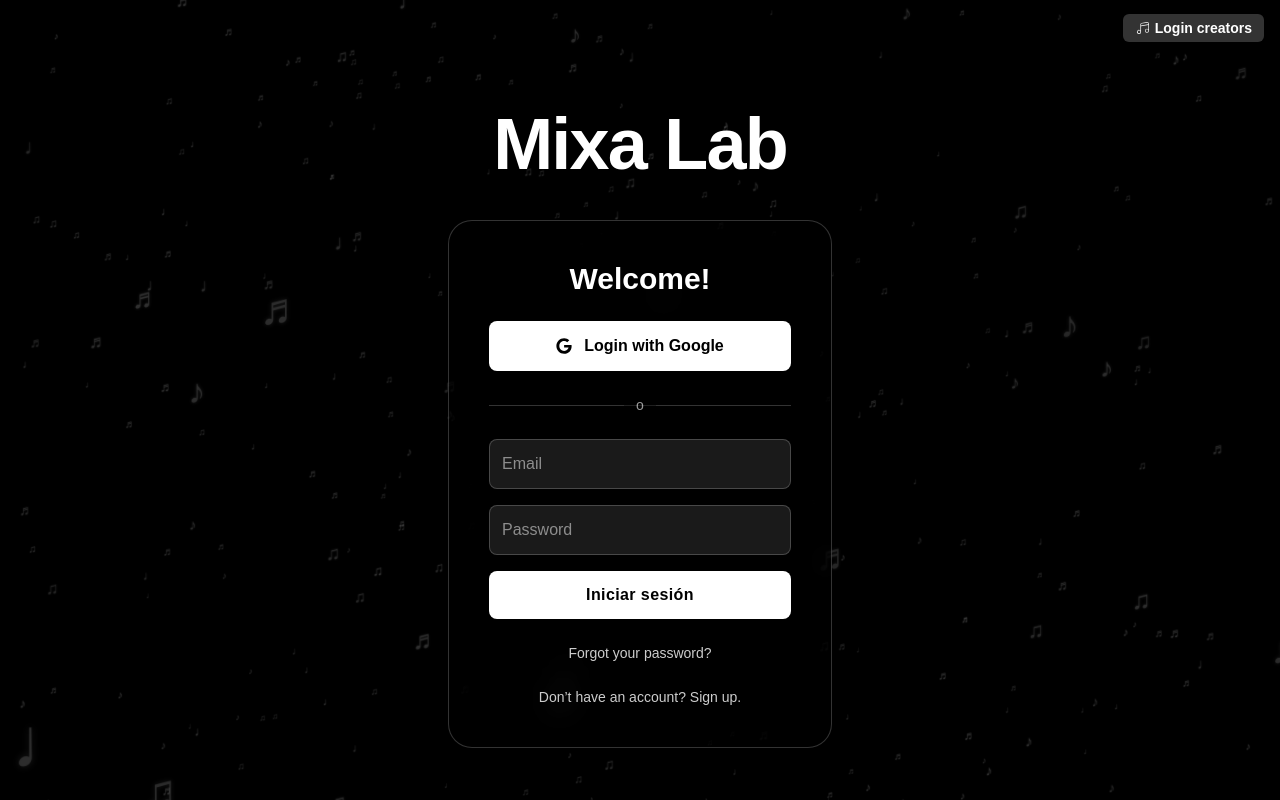
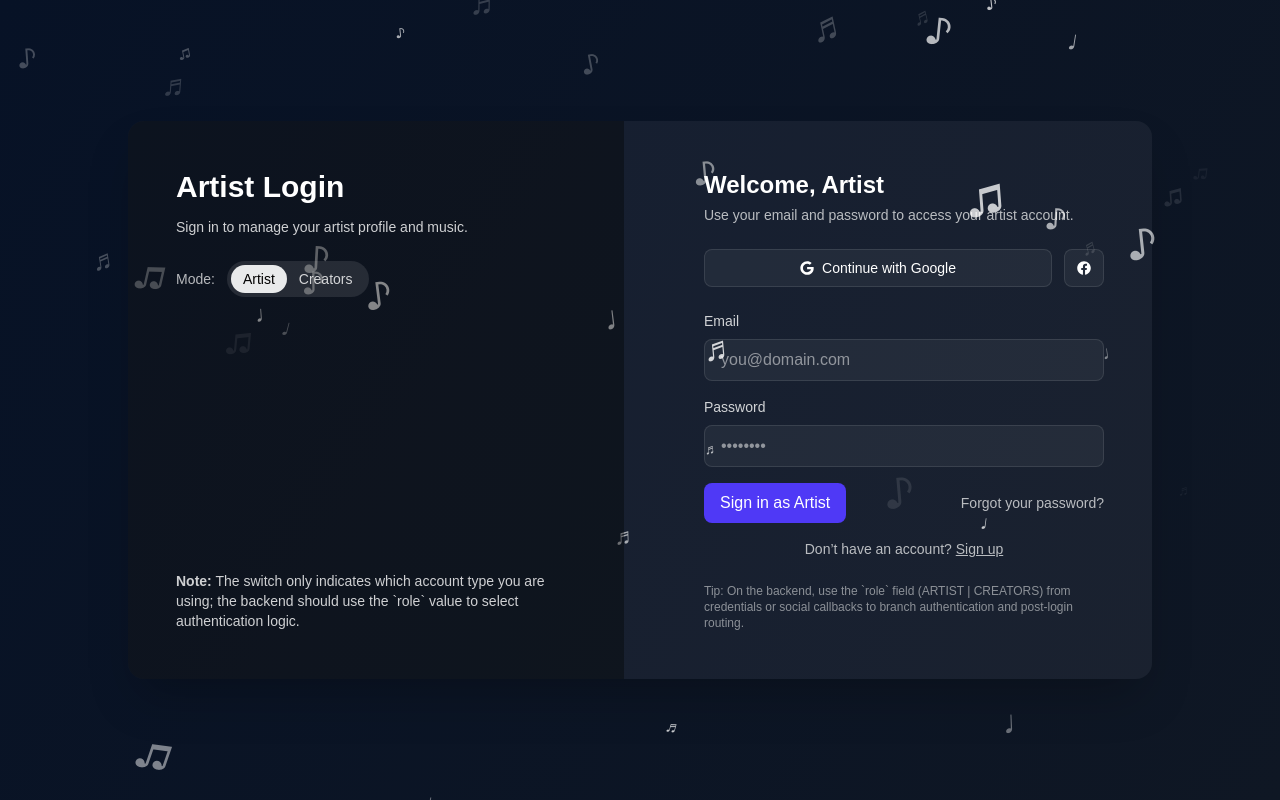
Before and after one commit to ortizjulioc/mixalab, a Next.js app: page /login in a window 1280 px wide. Built offline with nearby package versions, Linux system fonts and the light colour scheme.

Commit message:
feat(LoginPage): mejorar la lógica de autenticación y optimizar el fondo animado

```diff
--- a/app/(auth)/login/page.jsx
+++ b/app/(auth)/login/page.jsx
@@ -1,304 +1,250 @@
 "use client";
-import React, { useEffect, useState } from "react";
-import * as THREE from "three";
-import { FaGoogle, FaFacebook, FaApple } from "react-icons/fa";
-import { CiMusicNote1 } from "react-icons/ci";
+import React, { useEffect, useRef, useState } from "react";
+import { useRouter } from "next/navigation";
+import { signIn } from "next-auth/react";
+import { FaGoogle, FaFacebook } from "react-icons/fa";
 import Link from "next/link";
-import { signIn } from "next-auth/react";
 
-export default function Login() {
-
+export default function LoginPage() {
+  const router = useRouter();
+  const [mode, setMode] = useState("ARTIST"); // ARTIST or CREATORS
   const [email, setEmail] = useState("");
   const [password, setPassword] = useState("");
   const [loading, setLoading] = useState(false);
   const [error, setError] = useState("");
 
+  const canvasRef = useRef(null);
+  const notesRef = useRef([]);
+
   useEffect(() => {
-    // --- THREE: escena con notas musicales y animación de entrada ---
-    const scene = new THREE.Scene();
-    const camera = new THREE.PerspectiveCamera(
-      75,
-      window.innerWidth / window.innerHeight,
-      0.1,
-      1000
-    );
-    const renderer = new THREE.WebGLRenderer({ antialias: true, alpha: true });
-    renderer.setPixelRatio(window.devicePixelRatio || 1);
-    renderer.setSize(window.innerWidth, window.innerHeight);
+    setError("");
+  }, [mode, email, password]);
 
-    const canvasContainer = document.getElementById("bg-animation-canvas-container");
-    if (canvasContainer) canvasContainer.appendChild(renderer.domElement);
+  // --- Lightweight animated musical-notes background (2D canvas) ---
+  useEffect(() => {
+    const canvas = canvasRef.current;
+    if (!canvas) return;
+    const ctx = canvas.getContext("2d");
 
-    // --- texturas de notas musicales ---
-    const makeNoteTexture = (glyph) => {
-      const size = 128;
-      const c = document.createElement("canvas");
-      c.width = size;
-      c.height = size;
-      const ctx = c.getContext("2d");
-      ctx.clearRect(0, 0, size, size);
-      ctx.shadowColor = "rgba(255,255,255,0.6)";
-      ctx.shadowBlur = 12;
-      ctx.fillStyle = "#ffffff";
-      ctx.font = Math.floor(size * 0.8) + 'px "Segoe UI Symbol","Apple Color Emoji","Noto Color Emoji",Arial';
-      ctx.textAlign = "center";
-      ctx.textBaseline = "middle";
-      ctx.fillText(glyph, size / 2, size / 2 + size * 0.05);
-      const tex = new THREE.CanvasTexture(c);
-      const getMaxAniso = renderer.capabilities.getMaxAnisotropy
-        ? renderer.capabilities.getMaxAnisotropy()
-        : 1;
-      tex.anisotropy = Math.min(getMaxAniso, 8);
-      tex.needsUpdate = true;
-      return tex;
-    };
+    let w = (canvas.width = window.innerWidth);
+    let h = (canvas.height = window.innerHeight);
+    const NOTES = ["♪", "♫", "♬", "♩"];
+    const count = Math.floor((w * h) / 50000) + 30;
 
-    const glyphs = ["♪", "♫", "♩", "♬"];
-    const textures = glyphs.map(makeNoteTexture);
-
-    // --- grupos de puntos ---
-    const total = 2000;
-    const groups = glyphs.length;
-    const perGroup = Math.ceil(total / groups);
-    const systems = [];
-    const materials = [];
-    const geometries = [];
-
-    // opacidad objetivo para el fade-in
-    const TARGET_OPACITY = 0.95;
-
-    for (let g = 0; g < groups; g++) {
-      const count = g === groups - 1 ? total - perGroup * (groups - 1) : perGroup;
-      const positions = [];
-      const colors = [];
-      const color = new THREE.Color();
-
+    function initNotes() {
+      notesRef.current = [];
       for (let i = 0; i < count; i++) {
-        positions.push(Math.random() * 2000 - 1000);
-        positions.push(Math.random() * 2000 - 1000);
-        positions.push(Math.random() * 2000 - 1000);
-
-        // blancos/grises (tema oscuro, look original)
-        color.setHSL(0, 0, Math.random() * 0.5 + 0.5);
-        colors.push(color.r, color.g, color.b);
+        notesRef.current.push({
+          x: Math.random() * w,
+          y: Math.random() * h,
+          vy: 0.3 + Math.random() * 1,
+          vx: -0.5 + Math.random() * 1,
+          size: 12 + Math.random() * 28,
+          char: NOTES[Math.floor(Math.random() * NOTES.length)],
+          alpha: 0.2 + Math.random() * 0.8,
+          rot: (Math.random() - 0.5) * 0.4,
+        });
+      }
     }
 
-      const geo = new THREE.BufferGeometry();
-      geo.setAttribute("position", new THREE.Float32BufferAttribute(positions, 3));
-      geo.setAttribute("color", new THREE.Float32BufferAttribute(colors, 3));
-
-      const mat = new THREE.PointsMaterial({
-        size: 26,
-        map: textures[g],
-        vertexColors: true,
-        transparent: true,
-        depthWrite: false,
-        opacity: 0, // empieza en 0 para el fade-in
-        blending: THREE.AdditiveBlending,
-        sizeAttenuation: true,
-      });
-
-      const pts = new THREE.Points(geo, mat);
-      // ligera variación inicial
-      pts.rotation.x = Math.random() * Math.PI;
-      pts.rotation.y = Math.random() * Math.PI;
-
-      scene.add(pts);
-      systems.push(pts);
-      materials.push(mat);
-      geometries.push(geo);
+    function onResize() {
+      w = canvas.width = window.innerWidth;
+      h = canvas.height = window.innerHeight;
+      initNotes();
     }
 
-    // cámara con zoom-in de entrada
-    const START_Z = 800;
-    const END_Z = 500;
-    camera.position.z = START_Z;
+    initNotes();
+    window.addEventListener("resize", onResize);
 
-    // interacción con mouse (parallax suave)
-    let mouseX = 0,
-      mouseY = 0;
-    const handleMouseMove = (e) => {
-      mouseX = (e.clientX / window.innerWidth) * 2 - 1;
-      mouseY = -(e.clientY / window.innerHeight) * 2 + 1;
-    };
-    window.addEventListener("mousemove", handleMouseMove);
+    let raf = null;
+    function draw() {
+      ctx.clearRect(0, 0, w, h);
 
-    // animación
-    const startTime = performance.now();
-    let rafId;
+      // subtle gradient background
+      const g = ctx.createLinearGradient(0, 0, w, h);
+      g.addColorStop(0, "#071226");
+      g.addColorStop(1, "#0f1724");
+      ctx.fillStyle = g;
+      ctx.fillRect(0, 0, w, h);
 
-    const animate = () => {
-      rafId = requestAnimationFrame(animate);
+      // draw notes
+      for (const n of notesRef.current) {
+        ctx.save();
+        ctx.globalAlpha = n.alpha * 0.9;
+        ctx.translate(n.x, n.y);
+        ctx.rotate(n.rot);
+        ctx.font = `${n.size}px system-ui, -apple-system, 'Segoe UI', Roboto, 'Helvetica Neue', Arial`;
+        ctx.fillStyle = `rgba(255,255,255,${Math.max(0.08, Math.min(0.9, n.alpha))})`;
+        ctx.fillText(n.char, 0, 0);
+        ctx.restore();
 
-      // progreso del intro (1.2s) con easeOutQuad
-      const elapsed = performance.now() - startTime;
-      const t = Math.min(1, elapsed / 1200);
-      const ease = 1 - (1 - t) * (1 - t);
+        n.x += n.vx;
+        n.y -= n.vy; // float upward
+        n.rot += (Math.random() - 0.5) * 0.02;
 
-      // fade-in de partículas
-      materials.forEach((m) => (m.opacity = TARGET_OPACITY * ease));
+        if (n.y < -50 || n.x < -100 || n.x > w + 100) {
+          // recycle
+          n.x = Math.random() * w;
+          n.y = h + 30 + Math.random() * 200;
+          n.vy = 0.3 + Math.random() * 1.2;
+          n.vx = -0.5 + Math.random() * 1;
+          n.size = 12 + Math.random() * 28;
+          n.alpha = 0.2 + Math.random() * 0.9;
+        }
+      }
 
-      // zoom-in de cámara
-      camera.position.z = START_Z + (END_Z - START_Z) * ease;
+      raf = requestAnimationFrame(draw);
+    }
 
-      // rotación base + parallax por mouse
-      systems.forEach((sys, i) => {
-        const f = 0.0005 + i * 0.00015;
-        sys.rotation.y += (mouseX * 0.005 - sys.rotation.y) * 0.02 + f * 0.5;
-        sys.rotation.x += (mouseY * 0.005 - sys.rotation.x) * 0.02 + f * 0.25;
-      });
-
-      renderer.render(scene, camera);
-    };
-    animate();
-
-    const handleResize = () => {
-      camera.aspect = window.innerWidth / window.innerHeight;
-      camera.updateProjectionMatrix();
-      renderer.setPixelRatio(window.devicePixelRatio || 1);
-      renderer.setSize(window.innerWidth, window.innerHeight);
-    };
-    window.addEventListener("resize", handleResize);
+    draw();
 
     return () => {
-      window.removeEventListener("resize", handleResize);
-      window.removeEventListener("mousemove", handleMouseMove);
-      if (rafId) cancelAnimationFrame(rafId);
-      if (canvasContainer && renderer.domElement.parentNode === canvasContainer) {
-        canvasContainer.removeChild(renderer.domElement);
-      }
-      systems.forEach((s) => scene.remove(s));
-      geometries.forEach((g) => g.dispose());
-      materials.forEach((m) => {
-        if (m.map) m.map.dispose();
-        m.dispose();
-      });
-      textures.forEach((t) => t.dispose());
-      renderer.dispose();
+      cancelAnimationFrame(raf);
+      window.removeEventListener("resize", onResize);
     };
   }, []);
+
+  // --- Authentication handlers ---
   const handleSubmit = async (e) => {
     e.preventDefault();
     setLoading(true);
     setError("");
 
     const res = await signIn("credentials", {
+      redirect: false,
       email,
       password,
-      callbackUrl: `/api/auth/finalize?role=ARTIST`,
+      role: mode,
     });
 
     setLoading(false);
 
-    if (res?.error) {
-      setError("Credenciales inválidas.");
-    } else if (res?.ok && res.url) {
-      window.location.href = res.url; // redirige al callbackUrl
+    if (!res) {
+      setError("Unknown error. Please try again.");
+      return;
     }
+    if (res.error) {
+      setError(res.error);
+      return;
+    }
+
+    if (mode === "ARTIST") router.push("/dashboard/artist");
+    else router.push("/dashboard/creators");
   };
 
+  const handleSocial = async (provider) => {
+    const callbackUrl = `/auth/redirect?role=${mode}`; // puedes redirigir a donde quieras
+
+    await signIn(provider, { callbackUrl });
+  };
+
+  const isArtist = mode === "ARTIST";
+
   return (
-    <div className="bg-black text-white min-h-dvh overflow-hidden relative">
-      {/* Canvas de fondo */}
-      <div
-        id="bg-animation-canvas-container"
-        className="absolute inset-0 z-0 opacity-20"
-        style={{ contain: "layout paint size" }}
-      />
+    <div className="relative min-h-screen">
+      {/* Animated musical-notes canvas background */}
+      <canvas ref={canvasRef} className="fixed inset-0 w-full h-full -z-10" />
 
-      {/* HEADER */}
-      <header className="relative z-20 h-12 sm:h-14 px-2 sm:px-4 pt-[env(safe-area-inset-top)]">
-        <div className="absolute inset-y-0 right-2 sm:right-4 flex items-center">
-          <Link
-            href="/login/creators"
-            className="flex items-center gap-1 bg-white/20 hover:bg-white/30 transition-colors duration-300
-                     text-xs sm:text-sm font-medium sm:font-semibold text-white
-                     py-1 px-2 sm:py-1.5 sm:px-3 rounded-md backdrop-blur-md leading-none"
+      <div className="min-h-screen flex items-center justify-center p-6">
+        <div className="max-w-5xl w-full grid grid-cols-1 md:grid-cols-2 gap-8 bg-white/5 rounded-2xl shadow-2xl overflow-hidden">
+
+          {/* Left panel: selector */}
+          <aside className={`p-8 flex flex-col justify-between ${isArtist ? 'bg-[rgba(0,0,0,0.35)]' : 'bg-[rgba(2,6,23,0.45)]'} sm:p-12`}>
+            <div>
+              <h2 className="text-3xl font-bold text-white">{isArtist ? 'Artist Login' : 'Creators Login'}</h2>
+              <p className="mt-3 text-sm text-white/80">{isArtist ? 'Sign in to manage your artist profile and music.' : 'Sign in to manage projects, sales and collaborations.'}</p>
+
+              <div className="mt-6 flex items-center gap-3">
+                <span className="text-sm text-white/70">Mode:</span>
+                <div className="flex rounded-full bg-white/10 p-1">
+                  <button
+                    onClick={() => setMode('ARTIST')}
+                    className={`px-3 py-1 rounded-full text-sm font-medium transition ${isArtist ? 'bg-white/90 text-black' : 'text-white/80'}`}
                   >
-            <CiMusicNote1 className="w-4 h-4" />
-            <span className="max-[360px]:hidden ">Login creators</span>
-          </Link>
+                    Artist
+                  </button>
+                  <button
+                    onClick={() => setMode('CREATOR')}
+                    className={`px-3 py-1 rounded-full text-sm font-medium transition ${!isArtist ? 'bg-white/90 text-black' : 'text-white/80'}`}
+                  >
+                    Creators
+                  </button>
                 </div>
-      </header>
-
-      {/* MAIN */}
-      <main className="relative z-10 min-h-[calc(100dvh-3rem)] sm:min-h-[calc(100dvh-3.5rem)] flex flex-col items-center justify-center p-4 font-poppins">
-        {/* Título / logo */}
-        <div className="text-center mb-6 sm:mb-10">
-          <h1 className="text-2xl sm:text-3xl md:text-6xl lg:text-7xl font-bold tracking-tight">
-            Mixa Lab
-          </h1>
+              </div>
             </div>
 
-        {/* Panel de inicio de sesión */}
-        <div className="bg-black/40 backdrop-blur-lg p-6 sm:p-10 rounded-3xl shadow-2xl w-full max-w-sm border border-white/20">
-          <h2 className="text-2xl sm:text-3xl font-bold mb-6 text-center">Welcome!</h2>
+            <div className="mt-8 text-sm text-white/80">
+              <p><strong>Note:</strong> The switch only indicates which account type you are using; the backend should use the `role` value to select authentication logic.</p>
+            </div>
+          </aside>
 
-          {/* Social login */}
-          <div className="flex flex-col space-y-3">
-            <button
-              onClick={() => {
-                signIn("google", { callbackUrl: `/api/auth/finalize?role=ARTIST` })
-              }}
-              className="flex items-center justify-center gap-3 p-3 rounded-lg border border-white/40 bg-white text-black font-semibold transition-all duration-300 hover:scale-105 hover:shadow-lg">
-              <FaGoogle />
-              <span>Login with Google</span>
+          {/* Right panel: form */}
+          <main className={`p-8 sm:p-12 flex items-center justify-center ${isArtist ? 'bg-transparent' : 'bg-transparent'}`}>
+            <div className="w-full max-w-md">
+              <div className="mb-6">
+                <h3 className="text-2xl font-semibold text-white">{isArtist ? 'Welcome, Artist' : 'Welcome, Creator'}</h3>
+                <p className="mt-1 text-sm text-white/70">{isArtist ? 'Use your email and password to access your artist account.' : 'Sign in to access your creator workspace.'}</p>
+              </div>
+
+              <div className="flex gap-3 mb-6">
+                <button onClick={() => handleSocial('google')} className="flex-1 py-2 rounded-lg cursor-pointer border border-white/10 bg-white/5 flex items-center justify-center gap-2 text-white text-sm hover:bg-white/6">
+                  <FaGoogle /> Continue with Google
+                </button>
+                <button onClick={() => handleSocial('facebook')} className="py-2 px-3 rounded-lg border border-white/10 bg-white/5 flex items-center gap-2 text-white text-sm hover:bg-white/6">
+                  <FaFacebook />
                 </button>
               </div>
 
-          {/* Separador */}
-          <div className="relative my-6">
-            <div className="absolute inset-0 flex items-center">
-              <div className="w-full border-t border-white/20" />
-            </div>
-            <div className="relative flex justify-center text-sm">
-              <span className="bg-black/40 px-3 text-white/60">o</span>
-            </div>
-          </div>
-
-          {/* Form */}
               <form onSubmit={handleSubmit} className="space-y-4">
+                <div>
+                  <label className="block text-sm text-white/80 mb-2">Email</label>
                   <input
                     type="email"
                     value={email}
                     onChange={(e) => setEmail(e.target.value)}
-              placeholder="Email"
-              className="w-full p-3 bg-white/10 rounded-lg border border-white/20 focus:outline-none focus:ring-1 focus:ring-white/40"
                     required
+                    className="w-full px-4 py-2 rounded-lg bg-white/5 border border-white/10 text-white placeholder-white/50"
+                    placeholder="you@domain.com"
                   />
+                </div>
+
+                <div>
+                  <label className="block text-sm text-white/80 mb-2">Password</label>
                   <input
                     type="password"
                     value={password}
                     onChange={(e) => setPassword(e.target.value)}
-              placeholder="Password"
-              className="w-full p-3 bg-white/10 rounded-lg border border-white/20 focus:outline-none focus:ring-1 focus:ring-white/40"
                     required
+                    className="w-full px-4 py-2 rounded-lg bg-white/5 border border-white/10 text-white placeholder-white/50"
+                    placeholder="••••••••"
                   />
+                </div>
 
+                {error && <div className="text-sm text-red-400">{error}</div>}
+
+                <div className="flex items-center justify-between">
                   <button
                     type="submit"
                     disabled={loading}
-              className={`w-full p-3 rounded-lg bg-white text-black font-semibold tracking-wide transition-all duration-300 hover:scale-105 hover:shadow-lg ${loading ? "opacity-70 cursor-not-allowed" : ""
-                }`}
+                    className="px-4 py-2 rounded-lg bg-indigo-600 cursor-pointer hover:bg-indigo-700 text-white font-medium disabled:opacity-60"
                   >
-              {loading ? "Cargando..." : "Iniciar sesión"}
+                    {loading ? 'Signing in...' : `Sign in as ${isArtist ? 'Artist' : 'Creators'}`}
                   </button>
 
-            {error && <p className="text-red-400 text-sm">{error}</p>}
+                  <Link href="/forgot-password" className="text-sm text-white/70 hover:underline">Forgot your password?</Link>
+                </div>
+
+                <div className="mt-4 text-center text-sm text-white/70">
+                  Don’t have an account? <Link href={isArtist ? '/register/ARTIST' : '/register/CREATOR'} className="underline">Sign up</Link>
+                </div>
               </form>
 
-          <div className="mt-6 text-center text-sm">
-            <a href="#" className="text-white/80 hover:underline">
-              Forgot your password?
-            </a>
+              <p className="mt-6 text-xs text-white/50">Tip: On the backend, use the `role` field (ARTIST | CREATORS) from credentials or social callbacks to branch authentication and post-login routing.</p>
             </div>
-          <div className="mt-6 text-center text-sm">
-            <Link href="/register/ARTIST" className="text-white/80 hover:underline">
-              Don’t have an account? Sign up.
-            </Link>
+          </main>
+
         </div>
       </div>
-      </main>
     </div>
   );
 }
```
Also changed, not shown: 1 other file (tests, documents, lock files or other folders). Lines whose indentation alone changed are shown as unchanged.
